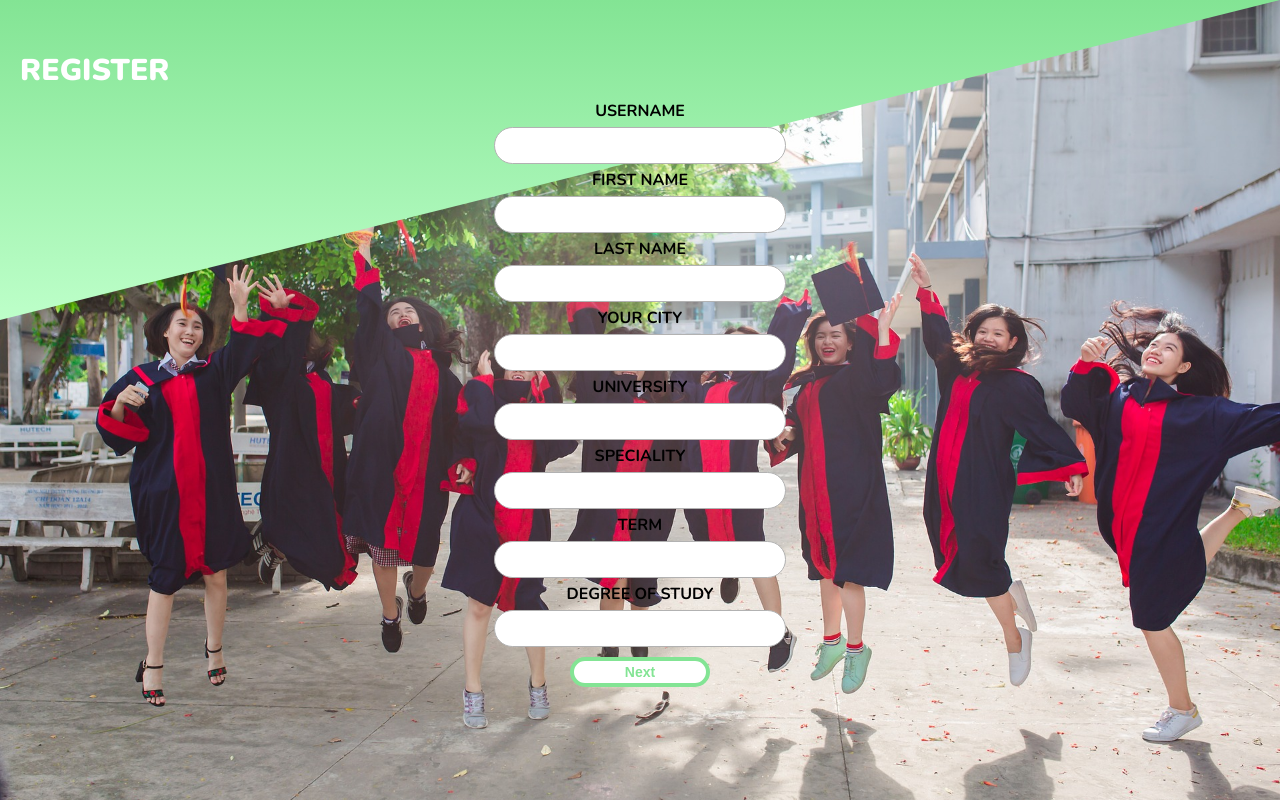
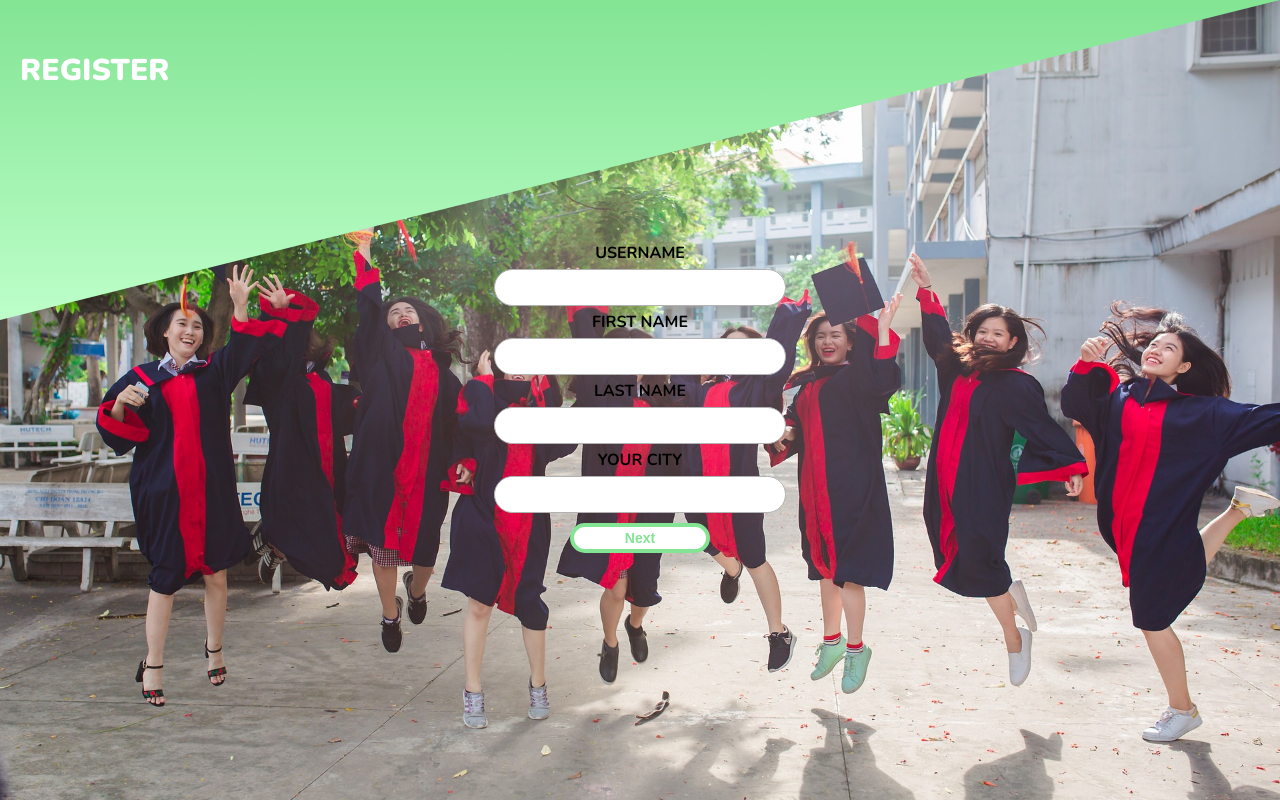
Before and after one commit to hajzeer/student-together-client, a Next.js app: page /register in a window 1280 px wide. Built offline with nearby package versions, Linux system fonts and the light colour scheme.

Commit message:
improve register page's style

```diff
--- a/pages/register.js
+++ b/pages/register.js
@@ -25,23 +25,47 @@ const LabelStyled = styled.label`
   font-weight: 700;
 `;
 
-const FirstPage = styled.div`
+const FirstPage = styled.div.attrs((props) => ({
+  className: props.className,
+}))`
+  display: none;
+
+  &.active {
     width: 100%;
-  padding: 100px 0 0 0;
-
-  display: ${(props) => (props.visible ? "none" : "flex")};
+    height: 100vh;
+    display: flex;
     flex-direction: column;
     justify-content: center;
     align-items: center;
+  }
 `;
-const SecondPage = styled.div`
+const SecondPage = styled.div.attrs((props) => ({
+  className: props.className,
+}))`
+  display: none;
+
+  &.active {
     width: 100%;
     height: 100vh;
-
-  display: ${(props) => (props.visible ? "flex" : "none")};
+    display: flex;
     flex-direction: column;
     justify-content: center;
     align-items: center;
+  }
+`;
+const ThirdPage = styled.div.attrs((props) => ({
+  className: props.className,
+}))`
+  display: none;
+
+  &.active {
+    width: 100%;
+    height: 100vh;
+    display: flex;
+    flex-direction: column;
+    justify-content: center;
+    align-items: center;
+  }
 `;
 
 const InputStyle = styled.input`
@@ -51,15 +75,14 @@ const InputStyle = styled.input`
   padding: 5px 20px;
   margin: 5px 0;
   border-radius: 25px;
-  border: ${(props) =>
-    props.fail ? "2px solid #FF0000" : "1px solid #b2b2b2"};
+  border: 1px solid #b2b2b2;
   font-size: 15px;
   -moz-appearance: none;
   -webkit-appearance: none;
   appearance: none;
   &::placeholder {
     font-family: "Oswald", sans-serif;
-    color: ${(props) => (props.fail ? " #FF0000" : " #b2b2b2")};
+    color: 1px solid #b2b2b2;
   }
   &:focus {
     border: 3px solid #83e494;
@@ -112,7 +135,7 @@ const RegisterButton = styled.button`
 `;
 
 const Register = () => {
-  const [isVisible, setIsVisible] = useState("");
+  const [isVisible, setIsVisible] = useState(0);
   const [username, setUsername] = useState("");
   const [firstName, setFirstName] = useState("");
   const [lastName, setLastName] = useState("");
@@ -158,8 +181,9 @@ const Register = () => {
     <Layout>
       <Container>
         <Hero image='/heroImage.jpg'>register</Hero>
+
         <FormConainer onSubmit={handleSubmit}>
-          <FirstPage visible={isVisible}>
+          <FirstPage className={isVisible === 0 ? "active" : "unactive"}>
             <LabelStyled>username</LabelStyled>
             <InputStyle
               type='text'
@@ -188,6 +212,14 @@ const Register = () => {
               value={city}
               onChange={(e) => setCity(e.target.value)}
             />
+            <RegisterButton
+              type='button'
+              visible={isVisible}
+              onClick={() => setIsVisible(1)}>
+              Next
+            </RegisterButton>
+          </FirstPage>
+          <SecondPage className={isVisible === 1 ? "active" : "unactive"}>
             <LabelStyled>University</LabelStyled>
             <InputStyle
               type='text'
@@ -219,11 +251,11 @@ const Register = () => {
             <RegisterButton
               type='button'
               visible={isVisible}
-              onClick={() => setIsVisible(!isVisible)}>
+              onClick={() => setIsVisible(2)}>
               Next
             </RegisterButton>
-          </FirstPage>
-          <SecondPage visible={isVisible}>
+          </SecondPage>
+          <ThirdPage className={isVisible === 2 ? "active" : "unactive"}>
             <LabelStyled>e-mail</LabelStyled>
             <InputStyle
               type='email'
@@ -248,7 +280,7 @@ const Register = () => {
             <RegisterButton type='submit' visible={isVisible}>
               Sign up
             </RegisterButton>
-          </SecondPage>
+          </ThirdPage>
         </FormConainer>
       </Container>
     </Layout>
```
Lines whose indentation alone changed are shown as unchanged.
